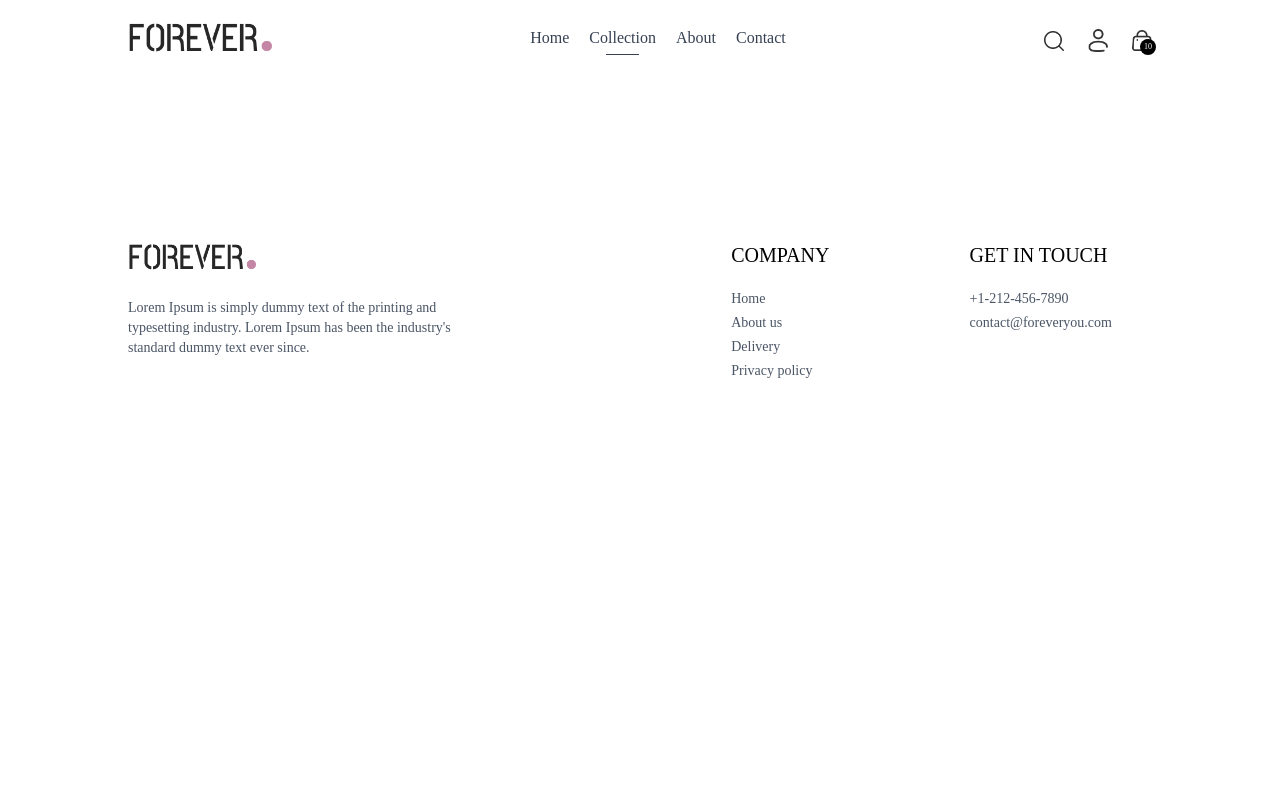
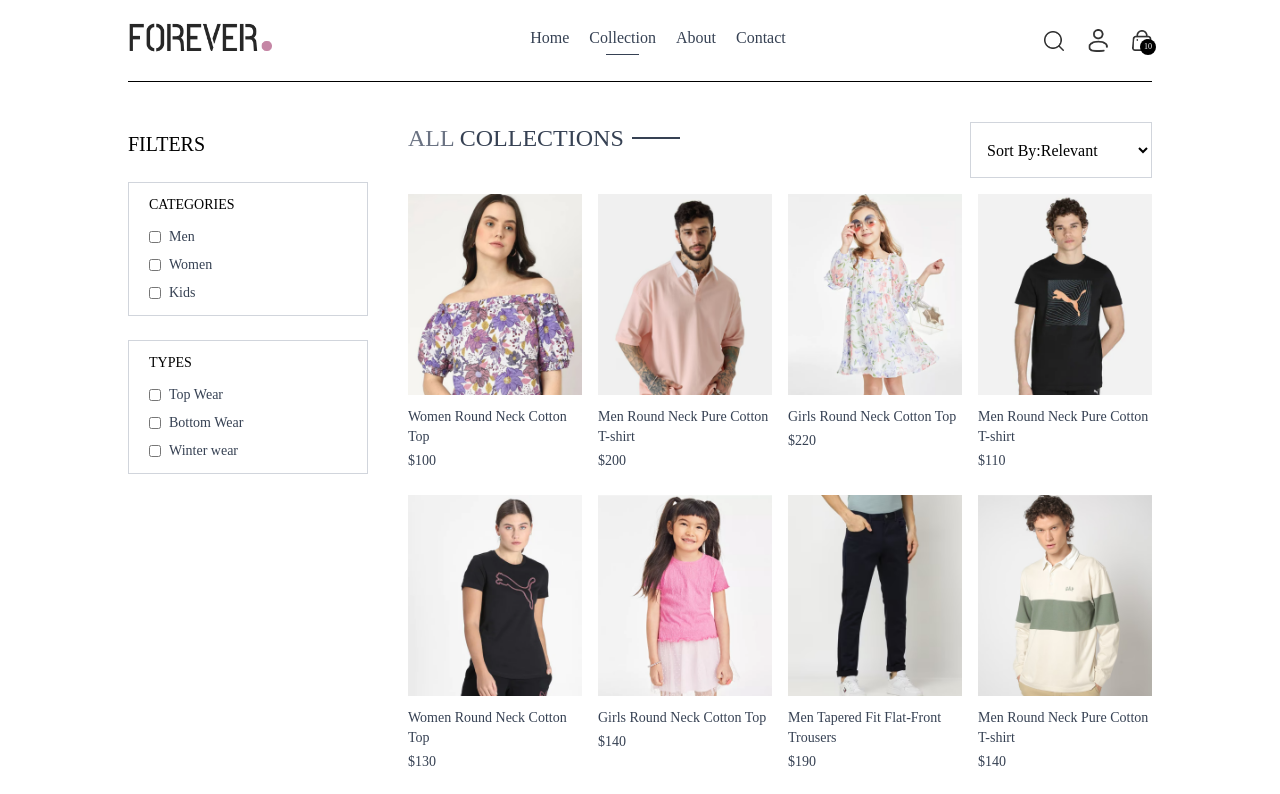
Before and after one commit to mijashsunar10/Ecommerce_mern, a React (Vite) app in the folder frontend/: page /collection in a window 1280 px wide. Shown: the top 794 px of the page. Built offline with nearby package versions, Linux system fonts and the light colour scheme.

Commit message:
All the objects are seen in the collections

```diff
--- a/frontend/src/pages/Collection.jsx
+++ b/frontend/src/pages/Collection.jsx
@@ -1,8 +1,86 @@
-import React from 'react'
+import React, { useEffect } from 'react'
+import { ShopContext } from '../context/ShopContext'
+import { assets } from '../assets/frontend_assets/assets';
+import Title from '../components/Title';
+import ProductItem from '../components/ProductItem';
 
 const Collection = () => {
+
+  const {products} = React.useContext(ShopContext) //import all the porducts
+const [showFilter, setShowFilter] = React.useState(true);
+const [filteredProducts, setFilteredProducts] = React.useState([]);
+
+
+
+useEffect(() => {
+  setFilteredProducts(products);
+}, [])
+
   return (
-    <div>
+     <div className="flex flex-col sm:flex-row gap-1 sm:gap-10 pt-10 border-t">
+      {/* Filter Options */}
+      <div className="min-w-60">
+        <p onClick={()=>setShowFilter(!showFilter)} className="my-2 text-xl flex items-center cursor-pointer gap-2">FILTERS</p>
+        <img className={`h-3 sm:hidden ${showFilter ? 'rotate-90': ''}`} src={assets.dropdwon_icon}  alt="" />
+
+        {/* Category Filter */}
+        <div className={`border border-gray-300 pl-5 py-3 mt-6 ${showFilter ? '' : 'hidden'}`}>
+          <p className="mb-3 text-sm font-medium">CATEGORIES</p>
+          <div className="flex flex-col gap-2 text-sm font-light text-gray-700">
+            <p className="flex gap-2">
+              <input className="w-3" type="checkbox" value={'Men'} /> Men
+            </p>
+            <p className="flex gap-2">
+              <input className="w-3" type="checkbox" value={'Women'}  /> Women
+            </p>
+            <p className="flex gap-2">
+              <input className="w-3" type="checkbox" value={'Kids'} /> Kids
+            </p>
+          </div>
+        </div>
+
+        {/* Sub Category Filter */}
+        <div className={`border border-gray-300 pl-5 py-3 mt-6 ${showFilter ? '' : 'hidden'}`}>
+          <p className="mb-3 text-sm font-medium">TYPES</p>
+          <div className="flex flex-col gap-2 text-sm font-light text-gray-700">
+            <p className="flex gap-2">
+              <input className="w-3" type="checkbox" value={'Top Wear'} /> Top Wear
+            </p>
+            <p className="flex gap-2">
+              <input className="w-3" type="checkbox" value={'Bottom Wear'}  /> Bottom Wear
+            </p>
+            <p className="flex gap-2">
+              <input className="w-3" type="checkbox" value={'Winter wear'} /> Winter wear
+            </p>
+          </div>
+        </div>
+      </div>
+
+      {/* Right Side */}
+
+      <div className="flex-1">
+        <div className="flex justify-between text-base sm:text-2xl mb-4">
+          <Title text1={'ALL'} text2={'COLLECTIONS'} />
+
+          {/* Product Sort */}
+          <select className="border border-gray-300 px-3 py-1 text-sm sm:text-base">
+            <option value="relevant">Sort By:Relevant </option>
+             <option value="low-high">Sort By:Low to High </option>
+              <option value="high-low">Sort By:High to Low </option>
+          </select>
+
+          </div>
+
+          {/* Map Products */}
+
+          <div className="grid grid-cols-2 sm:grid-cols-3 md:grid-cols-4 gap-4 gap-y-6">
+            {filteredProducts.map((item,index) => (
+              <ProductItem key={index} name={item.name} id={item._id} price={item.price} image={item.image}/>
+            ))}
+             </div>
+           </div>
+
+
 
     </div>
   )
```
